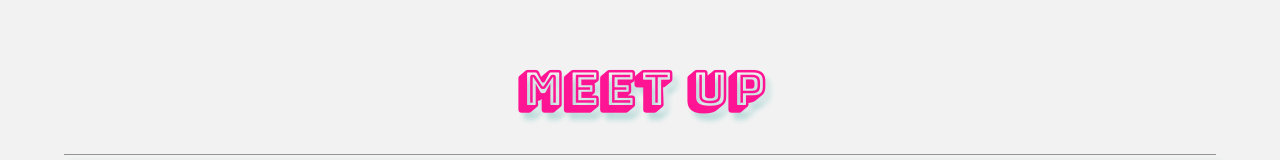
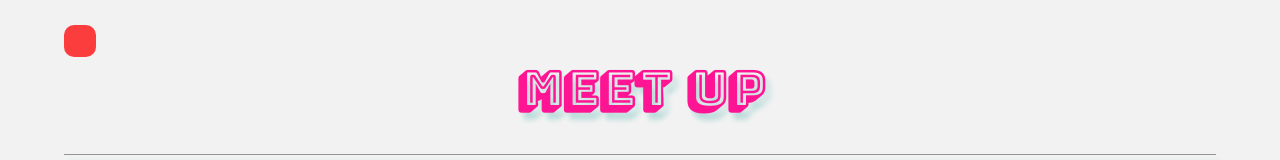
Before and after one commit to RemiGolec/meet, a React (Create React App) app: page / in a window 1280 px wide. Shown: the top 160 px of the page. Built offline with nearby package versions, Linux system fonts and the light colour scheme; a web font is replaced by a local one; what atatus-spa would draw is missing.

Commit message:
added ErrorAlert plus styling

```diff
--- a/package.json
+++ b/package.json
@@ -9,6 +9,7 @@
     "@testing-library/user-event": "^12.8.3",
     "atatus-spa": "^4.4.1",
     "axios": "^0.26.1",
+    "color": "^4.2.3",
     "nprogress": "^0.2.0",
     "react": "^17.0.2",
     "react-dom": "^17.0.2",
--- a/src/Alert.js
+++ b/src/Alert.js
@@ -1,5 +1,5 @@
 import React, { Component } from 'react';
-
+import Color from 'color';
 
 
 class Alert extends Component {
@@ -9,7 +9,7 @@ class Alert extends Component {
     }
     getStyle = () => {
         return {
-            color: this.color
+            color: this.color,
         };
     }
     render() {
@@ -20,7 +20,9 @@ class Alert extends Component {
         );
     }
 }
+
 //----------   Subclasses of Alert
+
 class InfoAlert extends Alert {
     constructor(props) {
         super(props);
@@ -30,9 +32,26 @@ class InfoAlert extends Alert {
 class ErrorAlert extends Alert {
     constructor(props) {
         super(props);
-        this.color = 'red';
+        this.color = 'white';
+    }
+    getStyle = () => {
+        return {
+            color: this.color,
+            backgroundColor: Color('red').alpha(0.75).string(),
+            padding: '16px',
+            borderRadius: '10px',
+            fontSize: '2em'
+        }
+    }
+
+}
+class WarningAlert extends Alert {
+    constructor(props) {
+        super(props);
+        this.color = 'orange';
     }
 }
 
 export { InfoAlert };
 export { ErrorAlert };
+export { WarningAlert };
--- a/src/App.js
+++ b/src/App.js
@@ -5,6 +5,7 @@ import './nprogress.css';
 import CitySearch from './CitySearch';
 import NumberOfEvents from './NumberOfEvents';
 import EventList from './EventList';
+import { ErrorAlert } from './Alert';
 
 import { mockData } from './mock-data';
 import { extractLocations, getEvents } from './api';
@@ -33,10 +34,7 @@ class App extends Component {
   }
 
   updateNumberOfEvents = (numberOfEvents) => {
-    console.log('called:', numberOfEvents)
-
     const value = numberOfEvents;
-    console.log('const value:', value);
 
     if (value <= 0 || value > 32) {
       this.setState({
@@ -84,6 +82,7 @@ class App extends Component {
           numberOfEvents={numberOfEvents}
           updateNumberOfEvents={this.updateNumberOfEvents}
         />
+        <ErrorAlert text={this.state.infoText} />
         <EventList events={this.state.events} />
       </div>
     );
```
Also changed, not shown: 1 other file (tests, documents, lock files or other folders).
